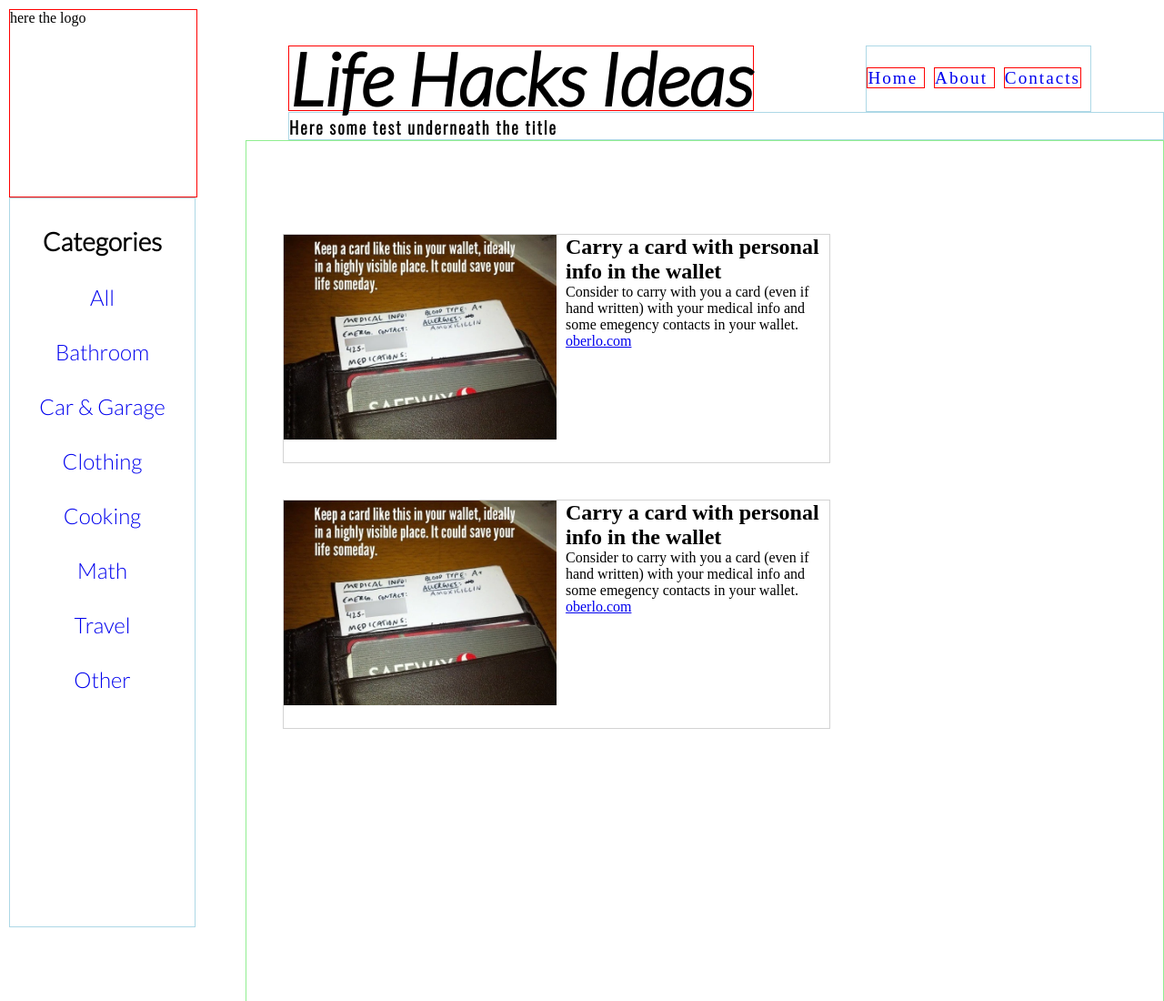
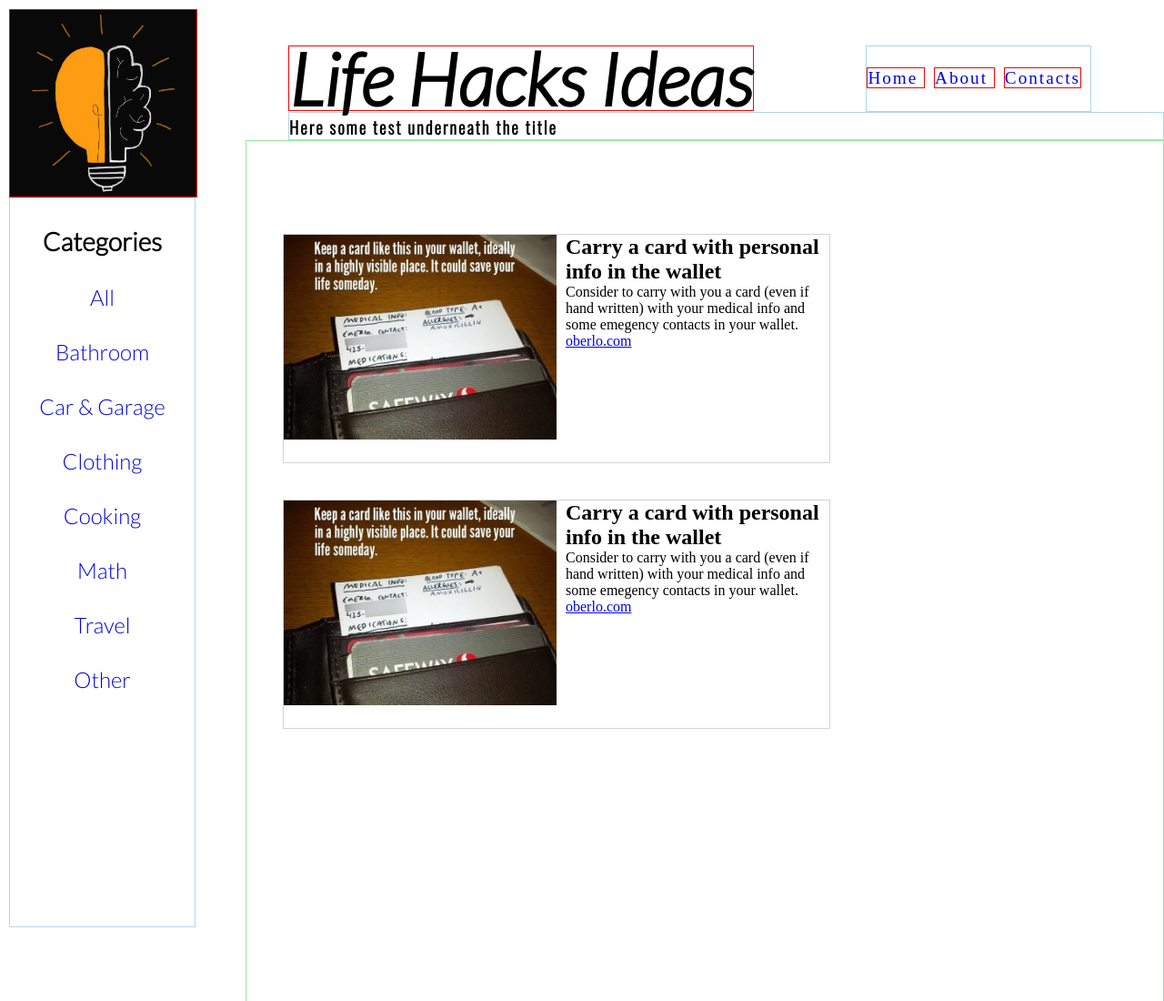
Before and after one commit to LucaGiarr/lifehack-ideas, a plain HTML site: page index.html in a window 1280 px wide. Shown: the top 1100 px of the page at 91% size. Drawn offline with nearby package versions, Linux system fonts and the light colour scheme.

Commit message:
add logo img

```diff
--- a/assets/css/style.css
+++ b/assets/css/style.css
@@ -6,7 +6,7 @@
   padding: 0;
 }
 
-#logo {
+#logo img{
   float: left;
   height: 205px;
   width: 205px;
--- a/index.html
+++ b/index.html
@@ -12,7 +12,7 @@
 
   <header>
     <div id="logo">
-      here the logo
+      <img src="assets/images/logo.png" alt="life hacks logo">
     </div>
   <h1 id="title">
     Life Hacks Ideas
```
Also changed, not shown: assets/images/logo.png (renamed from assets/images/Logo.png).
